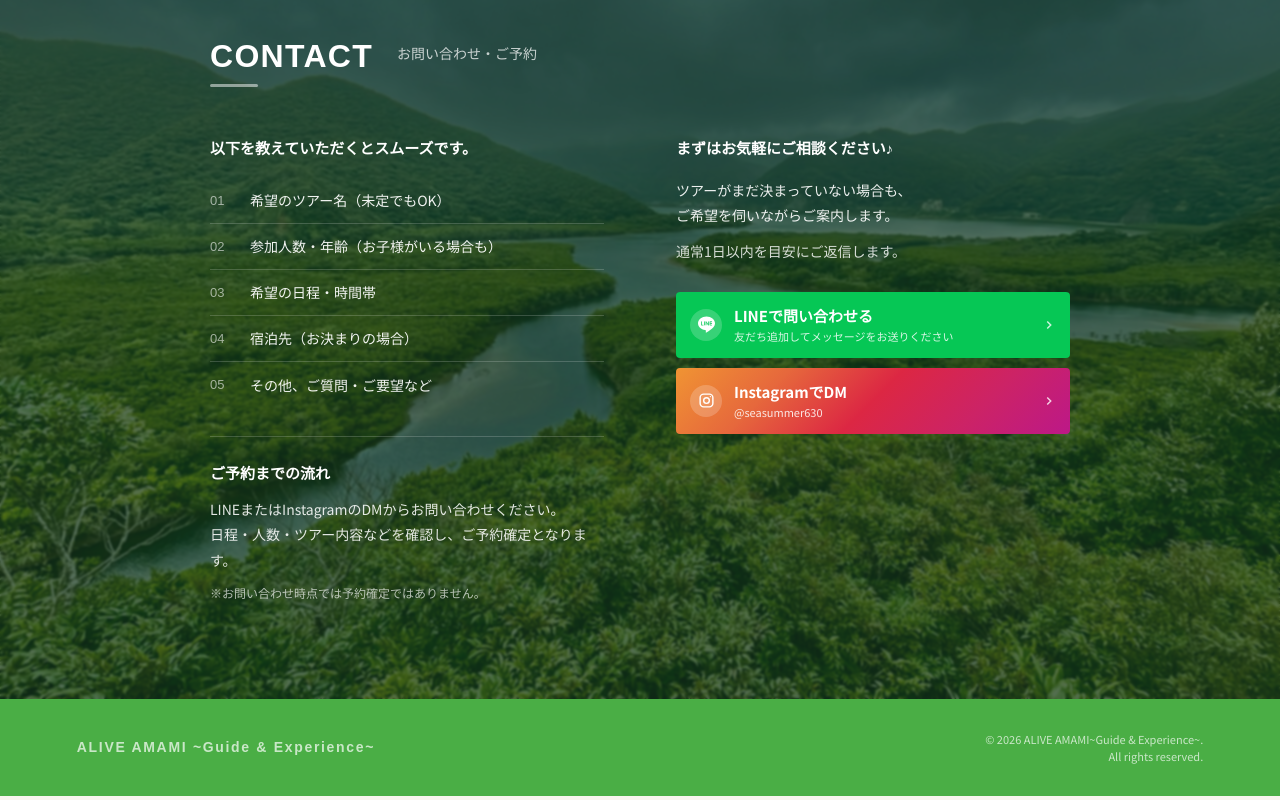
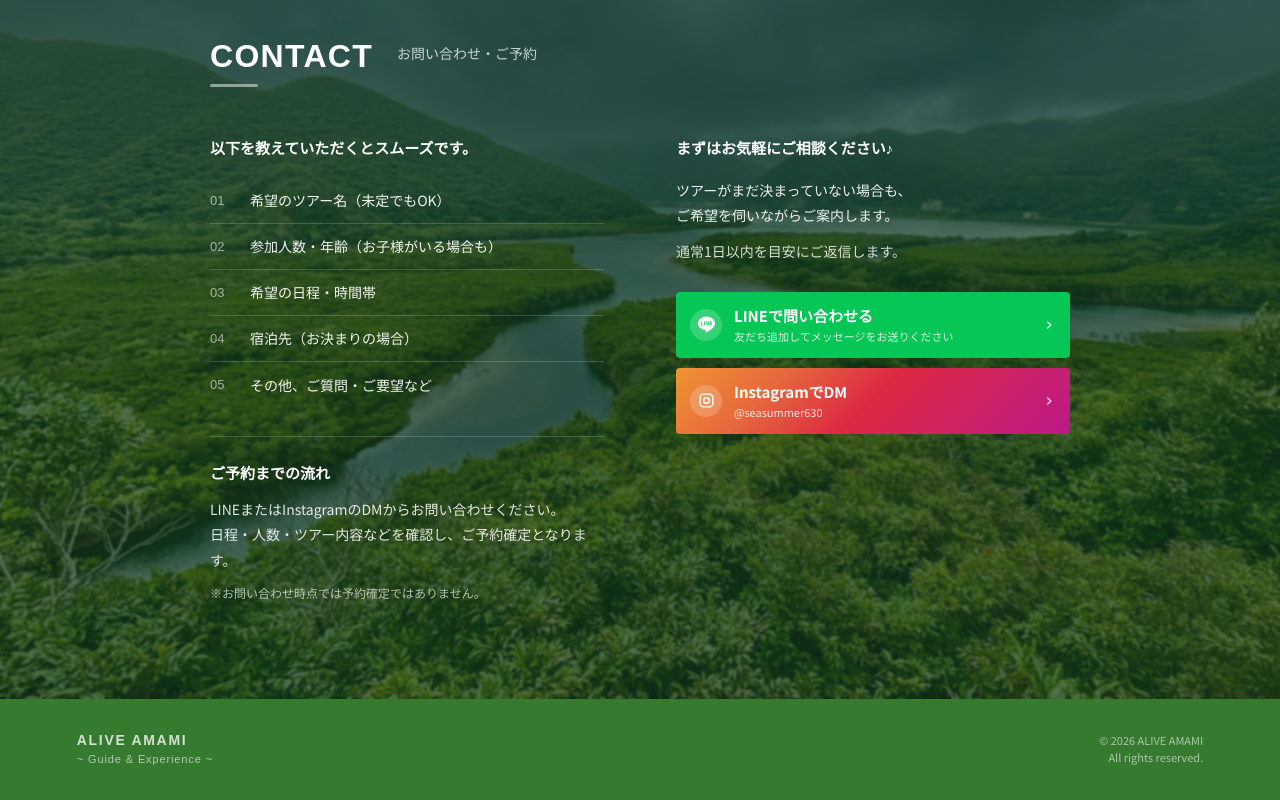
Before and after one commit to ikucha-portfolio/amami-guide-redesign, a React (Vite) app: page / in a window 1280 px wide. Shown: the part 4135-4935 px from the top of the page. Built offline with nearby package versions, Linux system fonts and the light colour scheme.

Commit message:
フッターとツアー表示を調整

```diff
--- a/src/components/Footer.jsx
+++ b/src/components/Footer.jsx
@@ -6,7 +6,7 @@ export default function Footer() {
   return (
     <footer
       style={{
-        background: C.green,
+        background: C.greenDark,
         padding: "32px 6%",
       }}
     >
@@ -19,64 +19,78 @@ export default function Footer() {
           gap: "24px",
         }}
       >
-        {/* Logo */}
+        {/* ========================================
+            Logo
+        ======================================== */}
+
         <div
           style={{
             display: "flex",
-            alignItems: "center",
-            gap: "10px",
+            flexDirection: "column",
+            gap: "3px",
             minWidth: 0,
           }}
         >
-
-
           <span
             style={{
               fontFamily: "'Cabin', sans-serif",
               fontWeight: 700,
               letterSpacing: "0.12em",
-              color: "rgba(255,255,255,0.7)",
+              color: "rgba(255,255,255,0.78)",
               fontSize: "14px",
+              lineHeight: 1.3,
+            }}
+          >
+            ALIVE AMAMI
+          </span>
+
+          <span
+            style={{
+              fontFamily: "'Cabin', sans-serif",
+              fontWeight: 500,
+              letterSpacing: "0.08em",
+              color: "rgba(255,255,255,0.62)",
+              fontSize: "11px",
               lineHeight: 1.4,
             }}
           >
-            ALIVE AMAMI
-            ~Guide & Experience~
+            ~ Guide & Experience ~
           </span>
         </div>
 
-        {/* Copyright */}
+        {/* ========================================
+            Copyright
+        ======================================== */}
+
         <span
           style={{
-            color: "rgba(255,255,255,0.7)",
+            color: "rgba(255,255,255,0.58)",
             fontSize: "11px",
-            lineHeight: 1.5,
+            lineHeight: 1.6,
             textAlign: "right",
             flexShrink: 0,
           }}
         >
-          © 2026 ALIVE AMAMI~Guide & Experience~.
-          <br className="footer-break" />
+          © 2026 ALIVE AMAMI
+          <br />
           All rights reserved.
         </span>
       </div>
 
-      {/* Mobile Responsive */}
+      {/* ========================================
+          Mobile Responsive
+      ======================================== */}
+
       <style>{`
         @media (max-width: 768px) {
           .footer-inner {
             flex-direction: column !important;
             align-items: flex-start !important;
-            gap: 16px !important;
+            gap: 18px !important;
           }
 
           .footer-inner > span {
             text-align: left !important;
-            margin-left: 38px;
-          }
-
-          .footer-break {
-            display: none;
           }
         }
       `}</style>
--- a/src/components/Tours.jsx
+++ b/src/components/Tours.jsx
@@ -715,8 +715,8 @@ function TourCardMobile({
             onClick={() => onSelectTour?.(tour)}
             style={{
               flexShrink: 0,
-              width: "160px",
-              height: "44px",
+              width: "136px",
+              height: "42px",
               border: "none",
               borderRadius: "3px",
               background: C.green,
```
